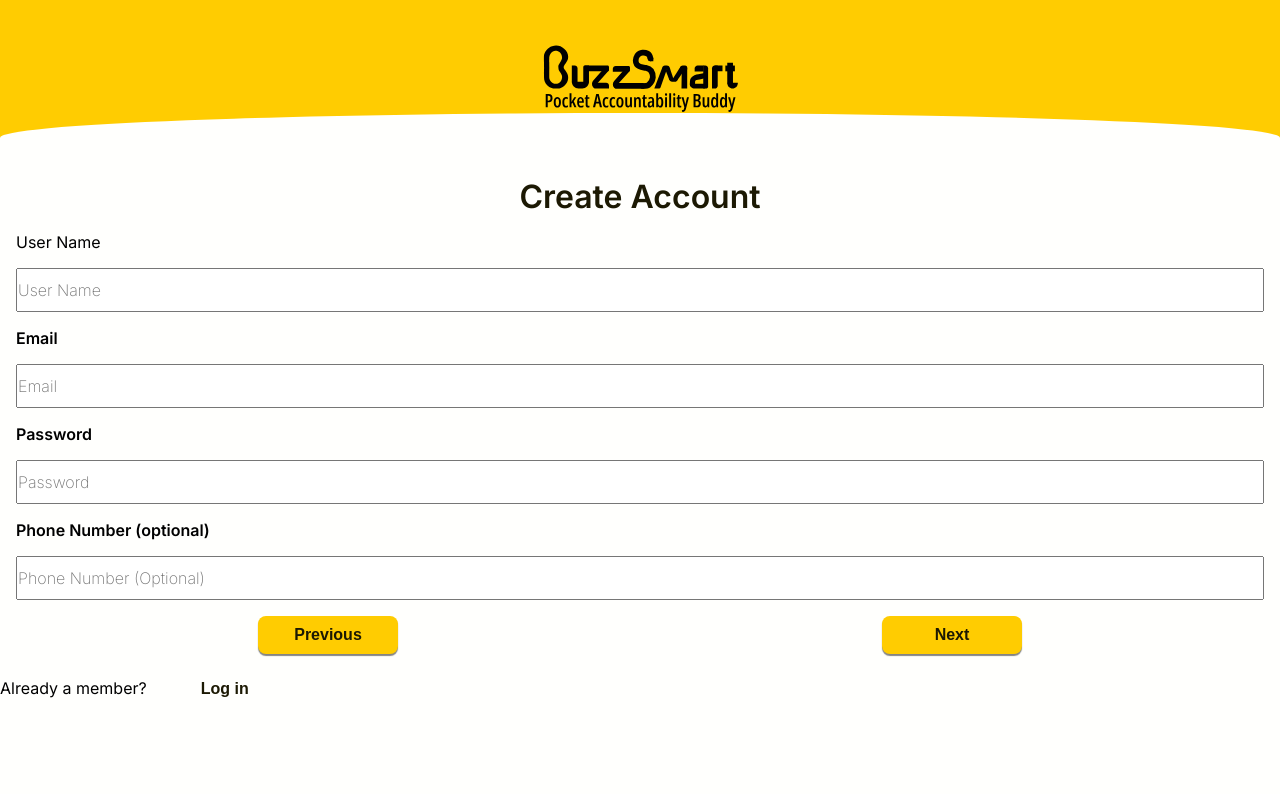
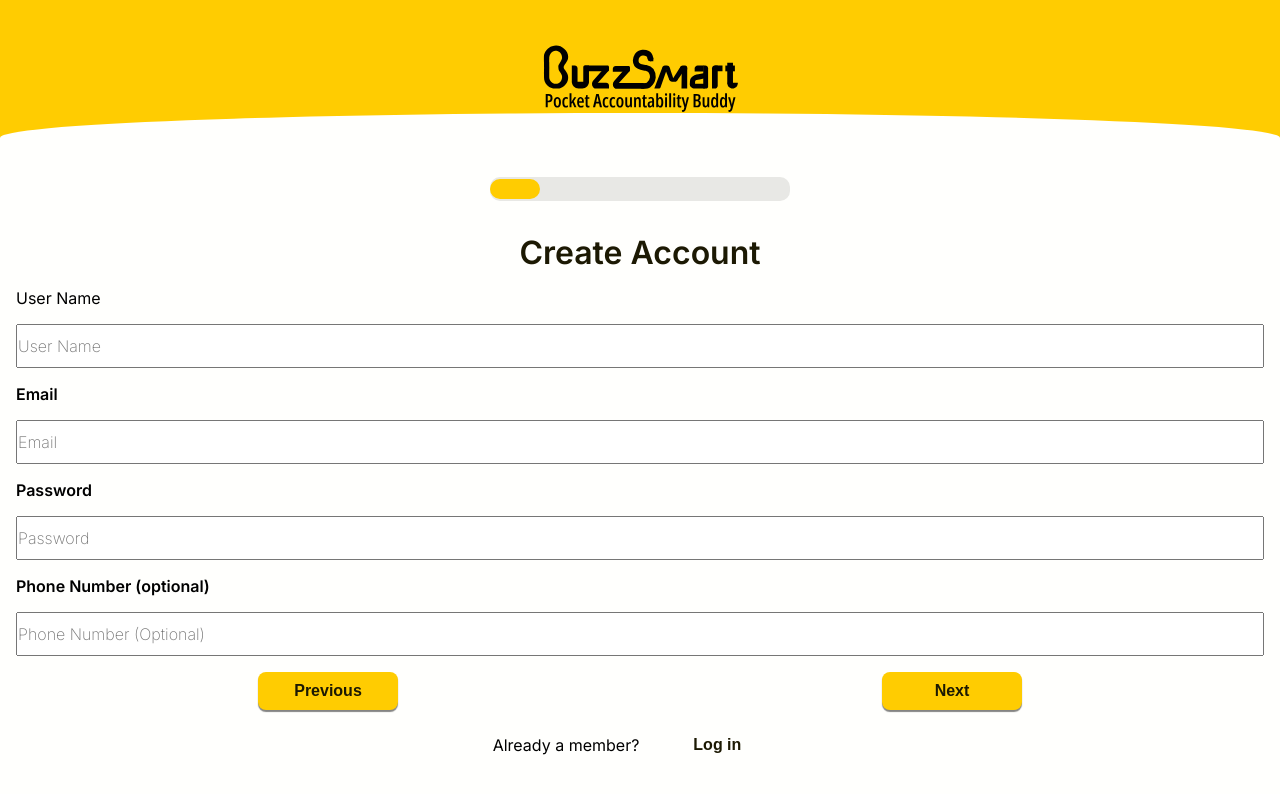
Before and after one commit to tanis27/Buzzsmart0, a React (Vite) app: page /onboarding in a window 1280 px wide. Shown: the top 794 px of the page. Built offline with nearby package versions, Linux system fonts and the light colour scheme.

Commit message:
Added progress bar (need to add numbers later)

```diff
--- a/src/App.jsx
+++ b/src/App.jsx
@@ -3,6 +3,8 @@ import './styles/global.css';
 import Welcome from './pages/Welcome';
 import Dashboard from './pages/Dashboard';
 import Onboarding from './pages/Onboarding';
+import StepTwo from './components/StepTwo';
+import Progress from './components/ProgressBar';
 
 function App() {
   return (
@@ -11,6 +13,8 @@ function App() {
       <Route path="/dashboard" element={<Dashboard />} />
       <Route path="/welcome" element={<Welcome />} />
       <Route path="/onboarding" element={<Onboarding />}/>
+      <Route path="/test-steptwo" element={<StepTwo />} />
+
     </Routes>
   );
 }
--- /dev/null
+++ b/src/components/ProgressBar.jsx
@@ -0,0 +1,20 @@
+import React from 'react';
+import '../styles/progress.css';
+
+
+function ProgressBar({ step, totalSteps }) {
+    const progressPercentage = (step / totalSteps) * 100;
+
+    return (
+        <>
+            <div className='progress-outer'>
+                <div
+                    className='progress-inner'
+                    style={{ width: `${progressPercentage}%` }}
+                />
+            </div>
+        </>
+    );
+}
+
+export default ProgressBar;
--- a/src/components/StepTwo.jsx
+++ b/src/components/StepTwo.jsx
@@ -4,7 +4,7 @@ import { doc, updateDoc } from 'firebase/firestore';
 
 
 function StepTwo({ onBack }) {
-    const [form, setForm] = useState({ gender: '', weight: '', feet: '', inches: ''  });
+    const [form, setForm] = useState({ gender: '', weight: '', feet: '', inches: '',  });
     const [error, setError] = useState('');
     const [success, setSuccess] = useState('');
     const handleChange = (e) => {
@@ -23,6 +23,7 @@ function StepTwo({ onBack }) {
                 weight: form.weight,
                 feet: form.feet,
                 inches: form.inches,
+                kg: form.kg,
             });
 
             setSuccess('Info saved successfully!');
--- a/src/pages/Onboarding.jsx
+++ b/src/pages/Onboarding.jsx
@@ -5,7 +5,9 @@ import '../styles/button.css';
 import StepOne from '../components/StepOne'
 import StepTwo from '../components/StepTwo';
 import Logo from '../assets/Logo.svg';
-import Modal from '../components/Modal'
+import Modal from '../components/Modal';
+import ProgressBar from '../components/ProgressBar';
+
 
 function Onboarding() {
   const [isModalOpen, setIsModalOpen] = useState(false);
@@ -16,7 +18,7 @@ function Onboarding() {
   const navigate = useNavigate();
   const handleCreateAccountClick = () => {
     setIsModalOpen(false);
-      setStep(1);     ;
+    setStep(1);;
   };
   const handleSignIn = async (e) => {
     e.preventDefault();
@@ -49,13 +51,19 @@ function Onboarding() {
       <div className='div-header'><img src={Logo} className='logo' alt="Buzzsmart logo" /></div>
       <div className="div-decorative-outer">
         <div className="div-decorative-inner"></div>
+
+      </div>
+      <div className='div-content' style={{ alignItems: 'center', }}>
+        <ProgressBar step={step} totalSteps={6} />
       </div>
       <div>
+
         {step === 1 && <StepOne onNext={goToNextStep} />}
         {step === 2 && <StepTwo onBack={goToPreviousStep} />}
 
       </div>
-      <p>
+
+      <p style={{ display: 'flex', alignItems: 'center', justifyContent: 'center' }}>
         Already a member?
         <button
           onClick={() => setIsModalOpen(true)}
--- a/src/styles/button.css
+++ b/src/styles/button.css
@@ -42,6 +42,7 @@ bellow this line are secondary */
     padding-right: 24px;
     cursor: pointer;
     min-width: 140px;
+    max-width: 140px;;
 }
 
 .secondary:hover {
--- /dev/null
+++ b/src/styles/progress.css
@@ -0,0 +1,18 @@
+.progress-outer{
+    background-color: #e8e8e5;
+    width: 300px;
+    height: 24px;
+    border-radius: 10px;
+    display: flex;
+    align-items: center;
+
+
+}
+.progress-inner{
+    background-color: #FFCC01;
+    height: 20px;
+    border-radius:20px;
+    display: flex;
+    align-items: center;
+    transition: width 0.3s ease-in-out;
+}
```
Lines whose indentation alone changed are shown as unchanged.
